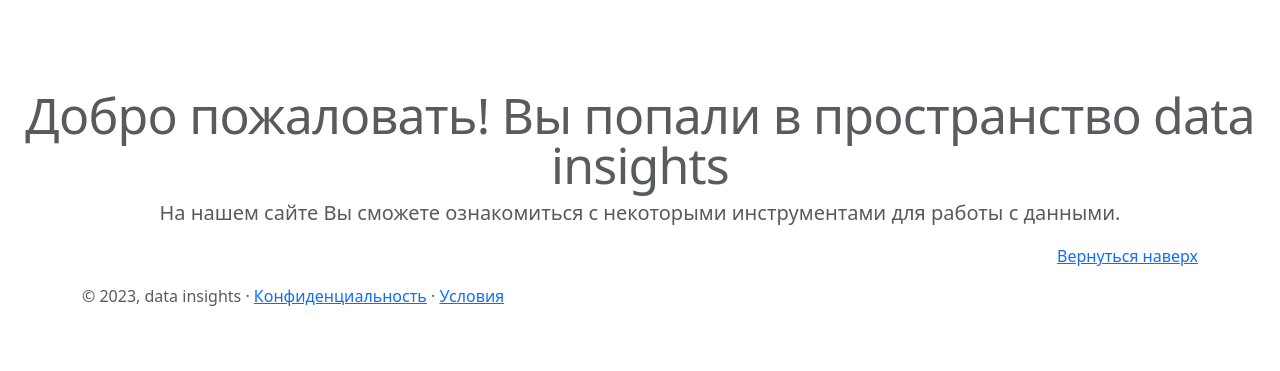
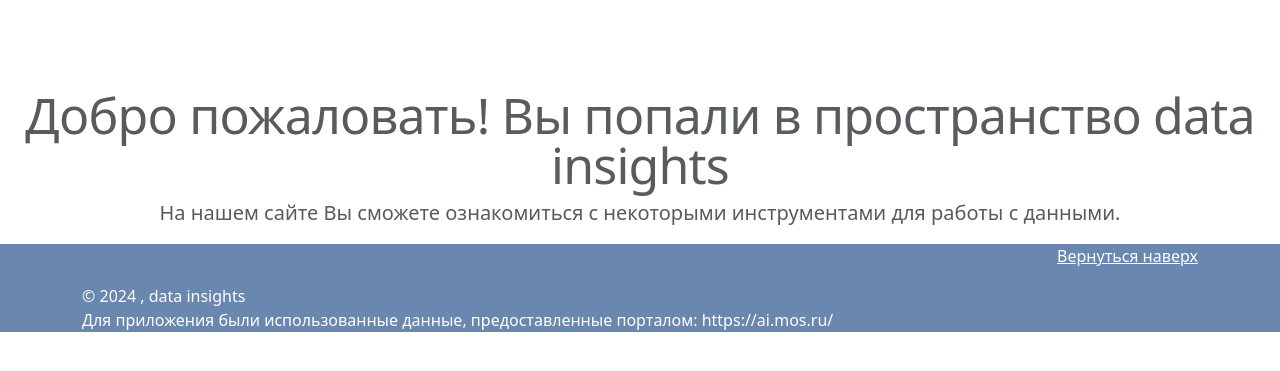
Before and after one commit to daarra/-ourse-project, a PHP site: page / in a window 1280 px wide. Shown: the part 70-441 px from the top of the page. Run offline with PHP 8.4, Linux system fonts and the light colour scheme.

Commit message:
Изменения в футере

```diff
--- a/index.php
+++ b/index.php
@@ -47,10 +47,11 @@
 </div>
 
 
-<footer class="footer">
+<footer class="footer custom-bg-color">
   <div class="container">
-    <p class="text-end"><a href="#">Вернуться наверх</a></p>
-    <p>&copy; 2023, data insights &middot; <a href="#">Конфиденциальность</a> &middot; <a href="#">Условия</a></p>
+  <p class="text-end"><a href="#" class="active-link">Вернуться наверх</a></p>
+    <p class="mb-0">&copy; <script>document.write(new Date().getFullYear());</script> , data insights</p>
+    <p class="mb-0">Для приложения были использованные данные, предоставленные порталом: https://ai.mos.ru/</p>
   </div>
 </footer>
 
--- a/styles.css
+++ b/styles.css
@@ -94,6 +94,7 @@ body {
 
 .custom-bg-color {
   background-color: #6A87B0;
+  color: white;
 }
 
 .custom-btn {
@@ -146,3 +147,11 @@ html, body {
 .footer {
   flex-shrink: 0;
 }
+
+.active-link {
+  color: white;
+  text-decoration: underline;
+}
+.active-link:hover {
+  color: white;
+}
```
